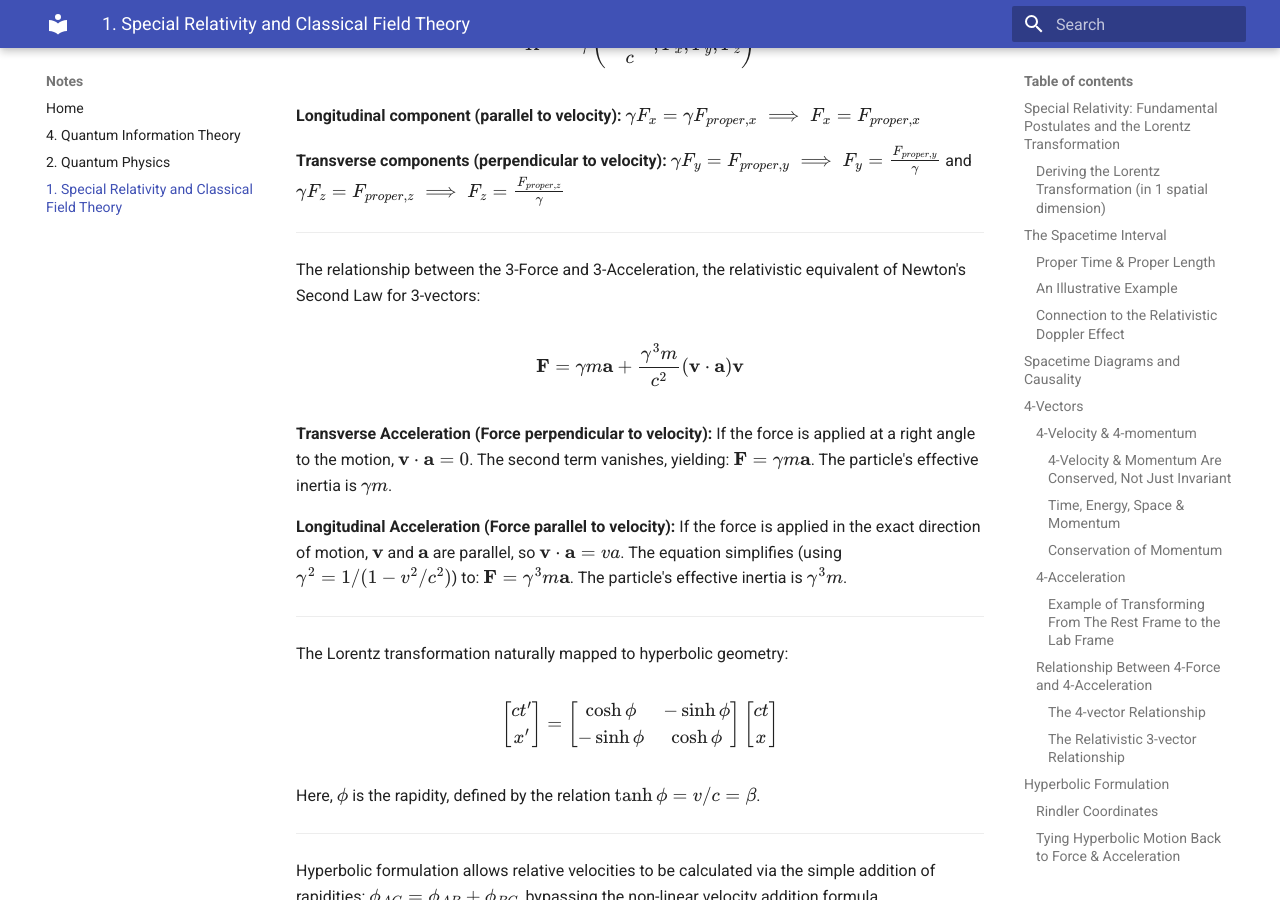
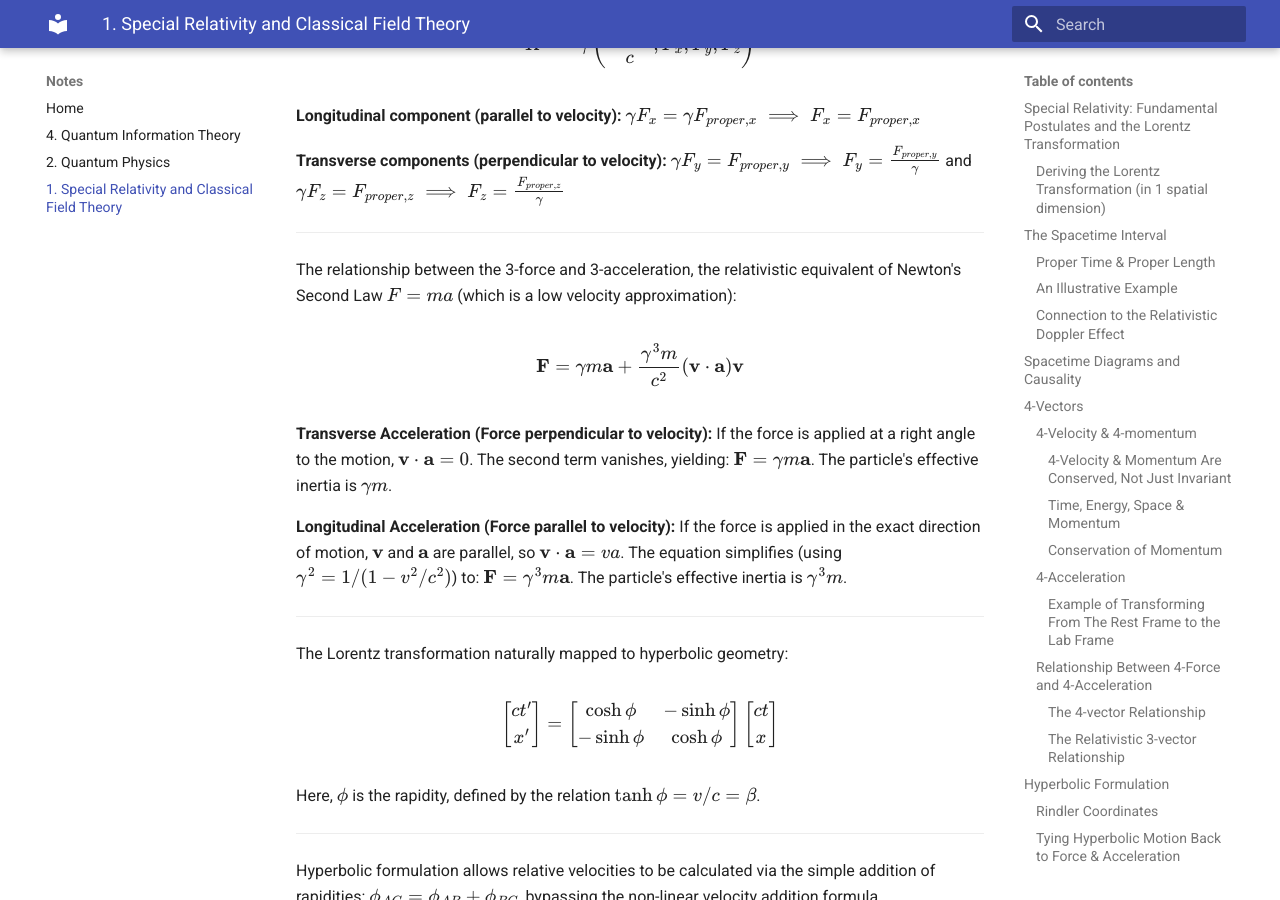
Before and after one commit to regstuff/notes, an MkDocs documentation site: the page built from docs/special_relativity_classical_field_theory.md, in a window 1280 px wide and 900 px high, scrolled down 25124 px. Built offline with MkDocs 1.6.1 and Material for MkDocs 9.7.7, drawn with Linux system fonts in a browser that asks for light colours.

Commit message:
Update special_relativity_classical_field_theory.md

```diff
--- a/docs/special_relativity_classical_field_theory.md
+++ b/docs/special_relativity_classical_field_theory.md
@@ -615,7 +615,7 @@ $$K^\mu = \gamma \left( \frac{\mathbf{F} \cdot \mathbf{v}}{c}, F_x, F_y, F_z \ri
 
 ---
 
-The relationship between the 3-Force and 3-Acceleration, the relativistic equivalent of Newton's Second Law for 3-vectors:
+The relationship between the 3-force and 3-acceleration, the relativistic equivalent of Newton's Second Law $F = ma$ (which is a low velocity approximation):
 
 $$\mathbf{F} = \gamma m\mathbf{a} + \frac{\gamma^3 m}{c^2}(\mathbf{v} \cdot \mathbf{a})\mathbf{v}$$
 
```
